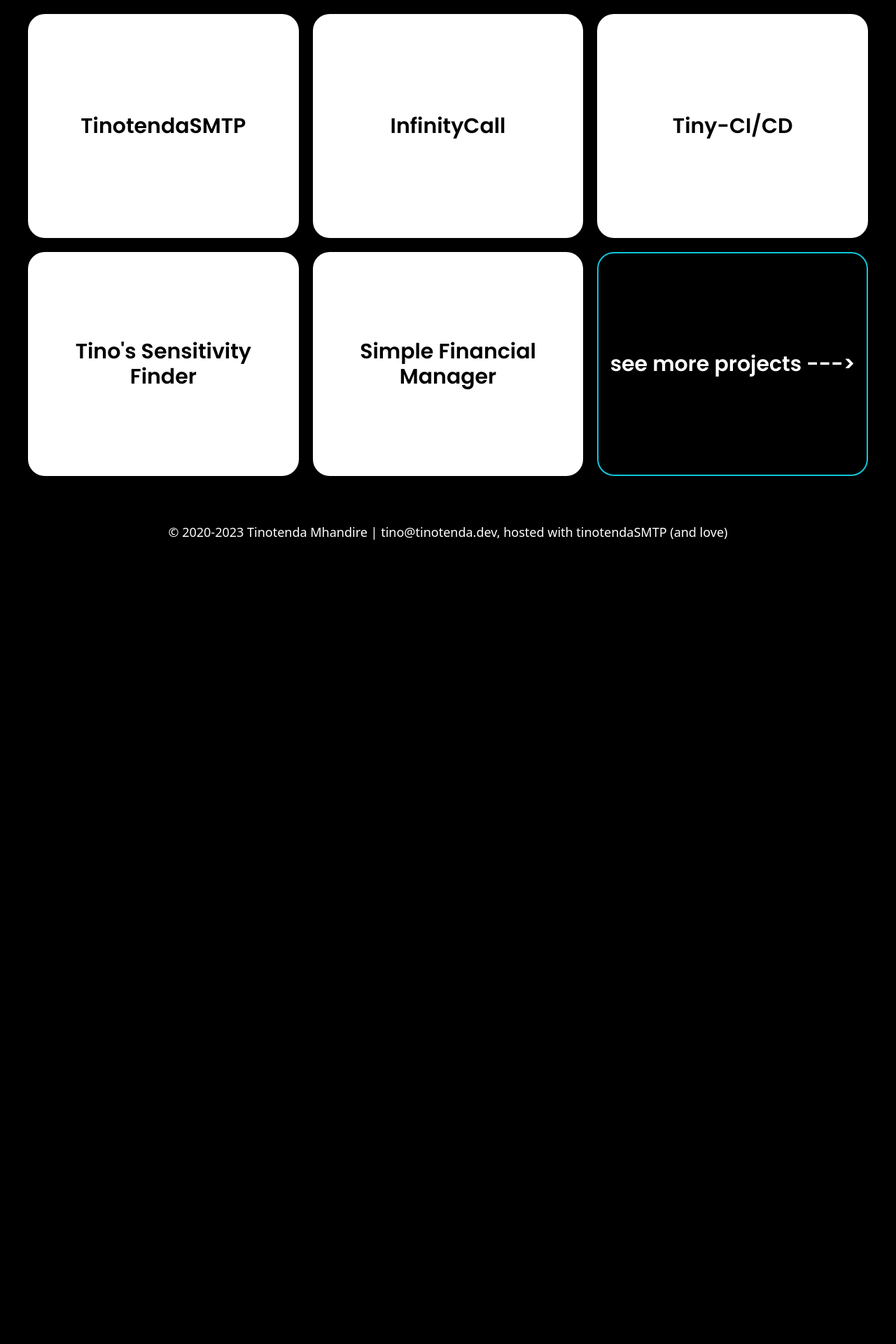
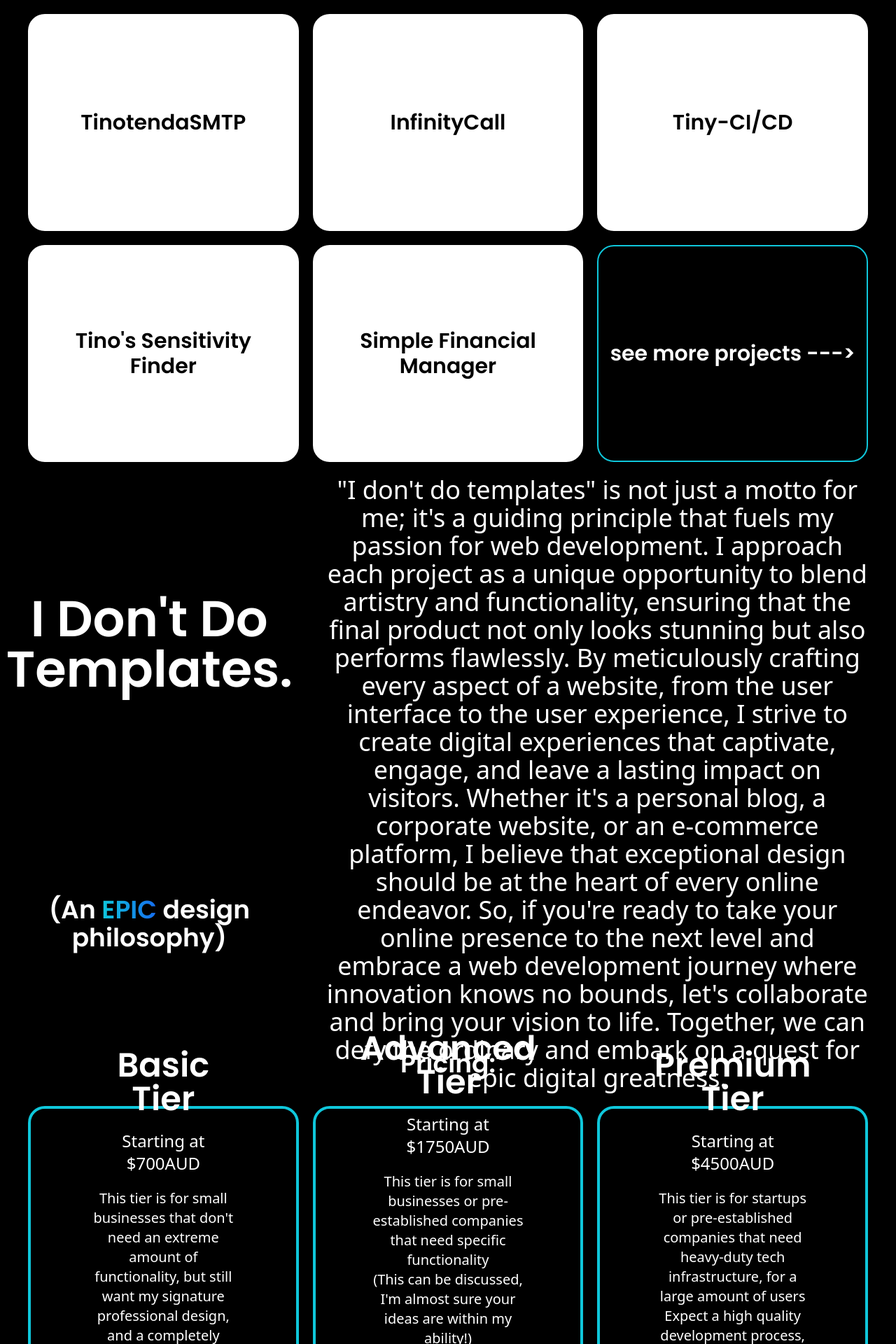
Before and after one commit to elucubro/landing, a SvelteKit app: page / in a window 1280 px wide. Shown: the part 880-2800 px from the top of the page at 70% size. Before the commit the page ends 1680 px from the top, so only its background shows below. Built offline with nearby package versions, Linux system fonts and the light colour scheme; a web font is replaced by a local one.

Commit message:
web design looks slightly less shit

```diff
--- a/package.json
+++ b/package.json
@@ -28,6 +28,7 @@
   "dependencies": {
     "@fortawesome/free-brands-svg-icons": "^6.4.2",
     "@fortawesome/free-solid-svg-icons": "^6.4.2",
+    "aos": "next",
     "autoprefixer": "^10.4.16",
     "csv": "^6.3.3",
     "postcss": "^8.4.30",
--- a/src/lib/nav/Nav.svelte
+++ b/src/lib/nav/Nav.svelte
@@ -3,10 +3,11 @@
 
 <!-- markup (zero or more items) goes here -->
 <div class="flex md:h-20 w-full max-w-full bg-background border-b-2 border-slate-900 justify-center content-center">
-    <a href="/bible"><div class="transition hover:transition md:h-20 md:w-20 hover:text-xl  text-white text-center flex flex-col justify-center content-center"><h1>bible</h1></div></a>
+    <a href="/bible" class="ml-auto"><div class="transition hover:transition md:h-20 md:w-20 hover:text-xl  text-white text-center flex flex-col justify-center content-center"><h1>bible</h1></div></a>
     <a href="/about"><div class="transition hover:transition md:h-20 md:w-20 hover:text-xl  text-white text-center flex flex-col justify-center content-center"><h1>about</h1></div></a>
     <a href="/why"><div class="transition hover:transition md:h-20 md:w-20 hover:text-xl text-white text-center flex flex-col justify-center content-center"><h1>why</h1></div></a>
     <a href="/how"><div class="transition hover:transition md:h-20 md:w-20 hover:text-xl text-white text-center flex flex-col justify-center content-center"><h1>how</h1></div></a>
+    <a href="/pricing" class="ml-auto"><div class="transition hover:transition md:h-20 md:w-20 hover:text-xl text-white text-center flex flex-col justify-center content-center pr-20"><h1>contact</h1></div></a>
 </div>
 
 <style>
--- /dev/null
+++ b/src/lib/pricing/Pricing.svelte
@@ -0,0 +1,97 @@
+<script>
+	import FaCheck from 'svelte-icons/fa/FaCheck.svelte';
+    import { onMount } from 'svelte';
+</script>
+
+<div
+class="max-w-full flex flex-col lg:grid p-10 w-full h-full lg:grid-cols-3 lg:grid-rows-2 gap-5"
+>
+	<!-- Basic Tier -->
+	<div
+		data-aos="fade-up" class="flex flex-col items-center p-20 text-center justify-center col-span-1 rounded-3xl row-span-2 border-primary border-solid border-4 h-[95%] w-full"
+	>
+		<h1 class="text-white font-poppins text-5xl mb-5">Basic Tier</h1>
+        <h2 class="text-white font-sans text-2xl mb-5">Starting at $700AUD</h2>
+		<p class="text-white text-xl mb-5">
+			This tier is for small businesses that don't need an extreme amount of functionality, but
+			still want my signature professional design, and a completely customized experience that tells your story.
+		</p>
+		<ul class="text-white">
+			<div class="flex items-center gap-3 text-xl font-sans w-full mb-5">
+				<div class="h-9 text-primary"><FaCheck /></div>
+				<p>Custom design</p>
+			</div>
+            <div class="flex items-center gap-3 text-xl font-sans w-full mb-5">
+				<div class="h-9 text-primary"><FaCheck /></div>
+				<p>Included content writing</p>
+			</div>
+            <div class="flex items-center gap-3 text-xl font-sans w-full mb-5">
+				<div class="h-9 text-primary"><FaCheck /></div>
+				<p>Ecommerce functionality</p>
+			</div>
+            <div class="flex items-center gap-3 text-xl font-sans w-full mb-5">
+				<div class="h-9 text-primary"><FaCheck /></div>
+				<p>Search Engine Optimization</p>
+			</div>
+		</ul>
+        <button class="mt-auto w-[50%] bg-primary grid justify-center text-2xl font-poppins rounded-2xl items-center h-[15%] text-white">Contact Me!</button>
+	</div>
+	<!-- Advanced Tier -->
+	<div
+    data-aos="fade-up" class="flex flex-col items-center p-20 text-center justify-center col-span-1 rounded-3xl row-span-2 border-primary border-solid border-4 h-[95%] w-full"
+	>
+		<h1 class="text-white font-poppins text-5xl mb-5">Advanced Tier</h1>
+        <h2 class="text-white font-sans text-2xl mb-5">Starting at $1750AUD</h2>
+		<p class="text-white text-xl mb-5">
+			This tier is for small businesses or pre-established companies that need specific functionality <br> (This can be discussed, I'm almost sure your ideas are within my ability!)<br> and want a completely customized experience
+		</p>
+		<ul class="text-white">
+			<div class="flex items-center gap-3 text-xl font-sans w-full mb-5">
+				<div class="h-9 text-primary"><FaCheck /></div>
+				<p>Custom Advanced Feature</p>
+			</div>
+            <div class="flex items-center gap-3 text-xl font-sans w-full mb-5">
+				<div class="h-9 text-primary"><FaCheck /></div>
+				<p>24/7 Software Support</p>
+			</div>
+            <div class="flex items-center gap-3 text-xl font-sans w-full mb-5">
+				<div class="h-9 text-primary"><FaCheck /></div>
+				<p>Unique Bespoke Design</p>
+			</div>
+            <div class="flex items-center gap-3 text-xl font-sans w-full mb-5">
+				<div class="h-9 text-primary"><FaCheck /></div>
+				<p>Complete Strategic Design</p>
+			</div>
+		</ul>
+        <button class="mt-auto w-[50%] bg-primary grid justify-center text-2xl font-poppins rounded-2xl items-center h-[15%] text-white">Contact Me!</button>
+	</div>
+	<!-- Premium Tier -->
+	<div
+    data-aos="fade-up" class="flex flex-col items-center p-20 text-center justify-center col-span-1 rounded-3xl row-span-2 border-primary border-solid border-4 h-[95%] w-full" data-
+	>
+		<h1 class="text-white font-poppins text-5xl mb-5">Premium Tier</h1>
+        <h2 class="text-white font-sans text-2xl mb-5">Starting at $4500AUD</h2>
+		<p class="text-white text-xl mb-5">
+			This tier is for startups or pre-established companies that need heavy-duty tech infrastructure, for a large amount of users <br> Expect a high quality development process, and a completely customized experience
+		</p>
+		<ul class="text-white">
+			<div class="flex items-center gap-3 text-xl font-sans w-full mb-5">
+				<div class="h-9 text-primary"><FaCheck /></div>
+				<p>High Quality Consultation</p>
+			</div>
+            <div class="flex items-center gap-3 text-xl font-sans w-full mb-5">
+				<div class="h-9 text-primary"><FaCheck /></div>
+				<p>24/7 Software Support</p>
+			</div>
+            <div class="flex items-center gap-3 text-xl font-sans w-full mb-5">
+				<div class="h-9 text-primary"><FaCheck /></div>
+				<p>Idea Validation</p>
+			</div>
+            <div class="flex items-center gap-3 text-xl font-sans w-full mb-5">
+				<div class="h-9 text-primary"><FaCheck /></div>
+				<p>Cost Minimization Services</p>
+			</div>
+		</ul>
+        <button class="mt-auto w-[50%] bg-primary grid justify-center text-2xl font-poppins rounded-2xl items-center h-[15%] text-white">Contact Me!</button>
+	</div>
+</div>
--- a/src/lib/projects/RecentProjects.svelte
+++ b/src/lib/projects/RecentProjects.svelte
@@ -17,7 +17,7 @@
     const SimFinMan=[DiPython, DiScriptcs, DiReact]
 </script>
 
-<div class="max-w-full flex flex-col lg:grid p-10 w-full h-full mt-5 lg:grid-cols-3 lg:grid-rows-2 gap-5">
+<div class="max-w-full flex flex-col lg:grid p-10 w-full h-full my-5 lg:grid-cols-3 lg:grid-rows-2 gap-5">
 <IndividualProject desc="An SMTP/IMAP email client with a built in SMTP server implementation" title="TinotendaSMTP" link_href="https://github.com/elucubro" logo_array={tinoSMTP}/>
 <IndividualProject desc="A low latency audio transmission system for my band's remote practices" title="InfinityCall" link_href="https://github.com/elucubro" logo_array={infinityCall}/>
 <IndividualProject desc="A web utility that manages bash scripts to control basic local CI/CD" title="Tiny-CI/CD" link_href="https://github.com/elucubro" logo_array={tinoCI}/>
--- a/src/routes/+layout.svelte
+++ b/src/routes/+layout.svelte
@@ -1,5 +1,14 @@
 <script>
     import "../app.css"
+    import 'aos/dist/aos.css';
+   // @ts-ignore
+   import AOS from "aos";
+
+   import { onMount } from 'svelte';
+
+   onMount(() => {
+      AOS.init();
+   });
 </script>
 
 <slot/>
--- a/src/routes/+page.svelte
+++ b/src/routes/+page.svelte
@@ -1,6 +1,10 @@
 <script>
     import Nav from "$lib/nav/Nav.svelte";
     import RecentProjects from "$lib/projects/RecentProjects.svelte";
+    import Pricing from "$lib/pricing/Pricing.svelte";
+
+    // get current year
+    let year = new Date().getFullYear();
 </script>
 
 <div class="w-screen max-w-full h-screen bg-background">
@@ -13,15 +17,35 @@
 </div>
 </div>
 
-<div class="w-full max-w-full min-w-full m-0 h-screen bg-background | grid justify-center items-center grid-cols-1 grid-rows-1">
+<div class="w-full max-w-full min-w-full h-screen bg-background | grid justify-center items-center grid-cols-1 grid-rows-1">
 
-<div class="w-screen max-w-full m-0 h-screen bg-transparent | flex flex-col justify-center items-center">
+<div data-aos="fade-in" class="w-screen max-w-full h-screen bg-transparent | flex flex-col justify-center items-center">
     <h1 class="text-white text-4xl text-center font-poppins">Latest Projects:</h1>
     <RecentProjects/>
 </div>
 
+
+</div>
+
+<div data-aos="fade-in" class="w-screen max-w-full h-screen bg-transparent | justify-center items-center | hidden lg:grid lg:grid-cols-3 lg:grid-rows-2">
+
+    <div class="grid grid-rows-2 grid-cols-1 h-full justify-center items-center row-span-2">
+    <h1 class="text-white text-7xl text-center font-poppins">I Don't Do Templates.</h1>
+    <h1 class="text-white text-4xl text-center font-poppins">(An <span class="text-transparent bg-gradient-to-r from-primary to-accent bg-clip-text">EPIC</span> design philosophy)</h1>
+    </div>
+    <div class="text-white text-center text-4xl flex p-10 grid-rows-2 grid-cols-2 h-full items-center justify-center row-span-2 col-span-2">
+        <p>
+            "I don't do templates" is not just a motto for me; it's a guiding principle that fuels my passion for web development. I approach each project as a unique opportunity to blend artistry and functionality, ensuring that the final product not only looks stunning but also performs flawlessly. By meticulously crafting every aspect of a website, from the user interface to the user experience, I strive to create digital experiences that captivate, engage, and leave a lasting impact on visitors. Whether it's a personal blog, a corporate website, or an e-commerce platform, I believe that exceptional design should be at the heart of every online endeavor. So, if you're ready to take your online presence to the next level and embrace a web development journey where innovation knows no bounds, let's collaborate and bring your vision to life. Together, we can defy the ordinary and embark on a quest for epic digital greatness.
+        </p>
+    </div>
+
+
+</div>
+
+<div class="w-screen max-w-full h-screen bg-transparent | flex flex-col justify-center items-center">
+    <h1 class="text-white text-4xl text-center font-poppins">Pricing:</h1>
+    <Pricing/>
 </div>
 <div class="md:h-20 bg-background text-white grid justify-center content-center text-lg">
-    © 2020-2023 Tinotenda Mhandire | tino@tinotenda.dev, hosted with tinotendaSMTP (and love)
-
+    © 2020-{year} Tinotenda Mhandire | tino@tinotenda.dev, hosted with tinotendaSMTP (and love)
 </div>
```
Also changed, not shown: 1 other file (tests, documents, lock files or other folders).
